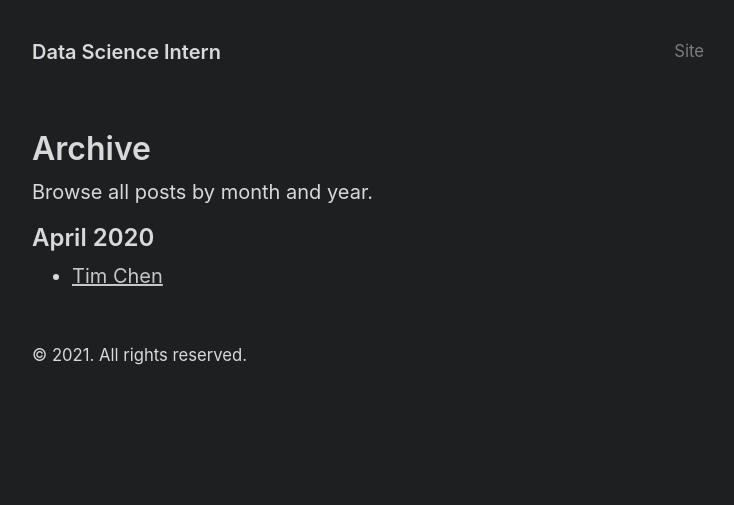
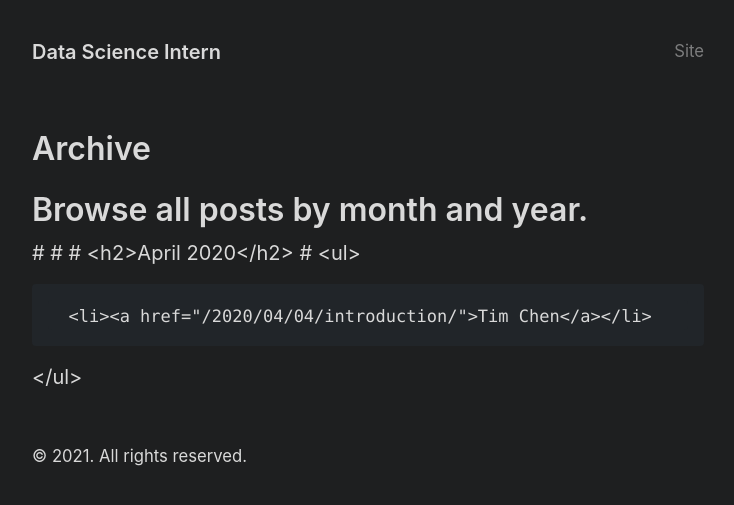
Before and after one commit to CapitalData/Tim, a Jekyll site: the page built from archive.md, in a window 1280 px wide. Shown: the top 505 px of the page, without its empty margins (272-1006 px from the left). Built offline with Jekyll 4.4.1, drawn with Linux system fonts in a browser that asks for light colours.

Commit message:
mute archive.md

```diff
--- a/archive.md
+++ b/archive.md
@@ -5,13 +5,13 @@ title: Archive
 
 # Archive
 
-Browse all posts by month and year.
+# Browse all posts by month and year.
 
-{% assign postsByYearMonth = site.posts | group_by_exp: "post", "post.date | date: '%B %Y'" %}
-{% for yearMonth in postsByYearMonth %}
-  <h2>{{ yearMonth.name }}</h2>
-  <ul>
-    {% for post in yearMonth.items %}
+# {% assign postsByYearMonth = site.posts | group_by_exp: "post", "post.date | date: '%B %Y'" %}
+# {% for yearMonth in postsByYearMonth %}
+ # <h2>{{ yearMonth.name }}</h2>
+  # <ul>
+     {% for post in yearMonth.items %}
       <li><a href="{{ post.url }}">{{ post.title }}</a></li>
     {% endfor %}
   </ul>
```
